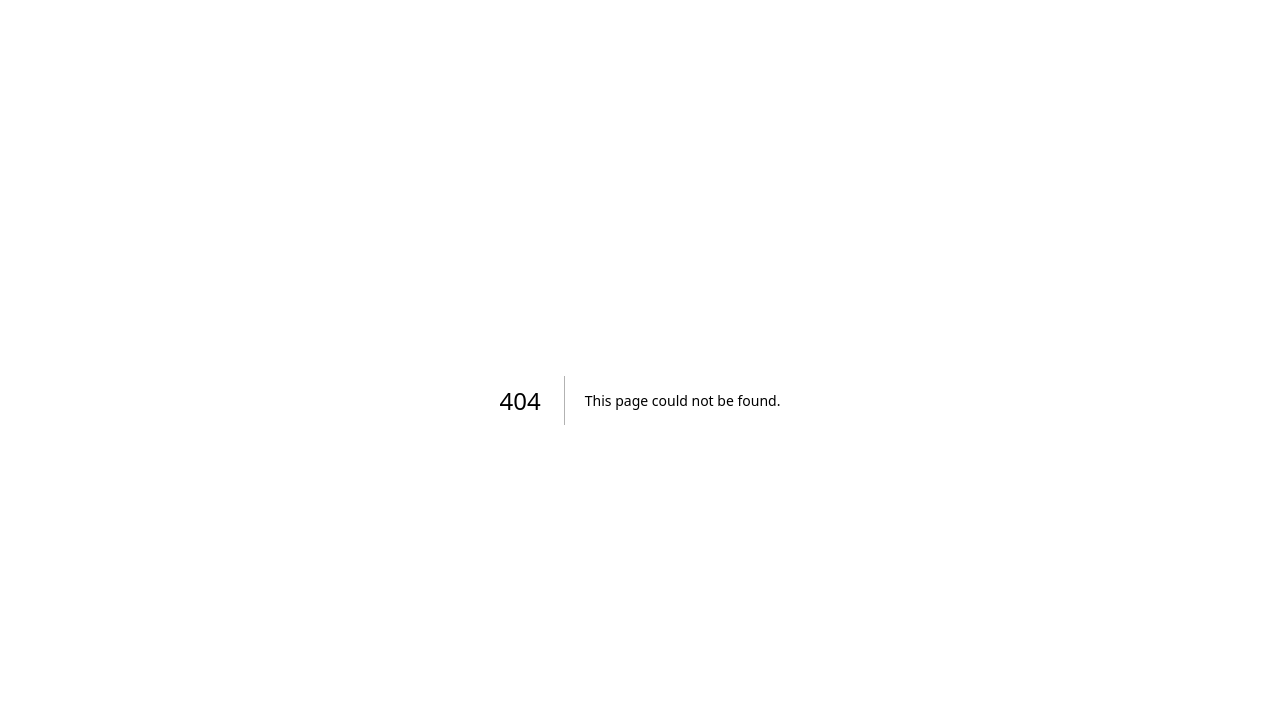
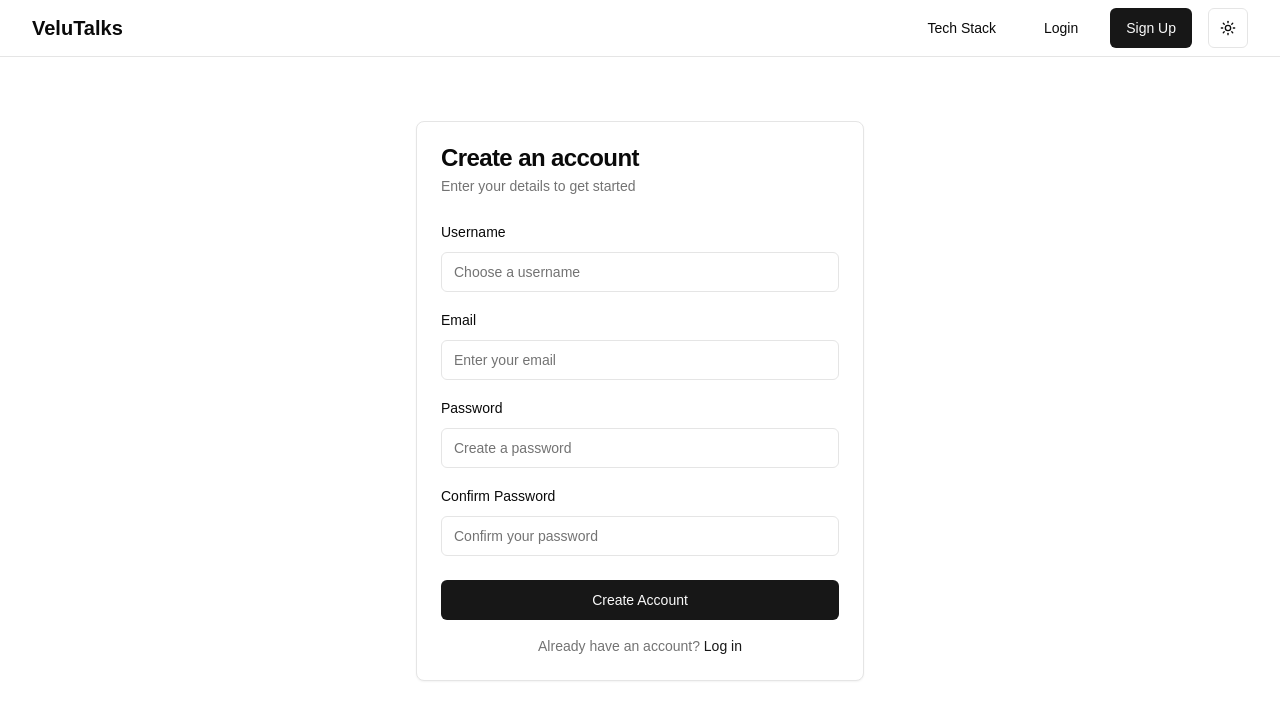
Before and after one commit to sreyansu/VeluTalk, a Next.js app: page /register in a window 1280 px wide. Before the commit this address had no page. Shown: the top 720 px of the page. Built offline with nearby package versions, Linux system fonts and the light colour scheme.

Commit message:
Added login and signup pages

```diff
--- /dev/null
+++ b/app/login/page.tsx
@@ -0,0 +1,95 @@
+"use client"
+
+import { useState } from "react"
+import { useRouter } from "next/navigation"
+import Link from "next/link"
+import { Button } from "@/components/ui/button"
+import { Card, CardContent, CardDescription, CardFooter, CardHeader, CardTitle } from "@/components/ui/card"
+import { Input } from "@/components/ui/input"
+import { Label } from "@/components/ui/label"
+import { Navbar } from "@/components/navbar"
+
+export default function LoginPage() {
+  const [isLoading, setIsLoading] = useState(false)
+  const router = useRouter()
+
+  const handleSubmit = async (e: React.FormEvent<HTMLFormElement>) => {
+    e.preventDefault()
+    setIsLoading(true)
+
+    const formData = new FormData(e.currentTarget)
+    try {
+      const response = await fetch("/api/auth/login", {
+        method: "POST",
+        headers: { "Content-Type": "application/json" },
+        body: JSON.stringify({
+          email: formData.get("email"),
+          password: formData.get("password"),
+        }),
+      })
+
+      if (response.ok) {
+        const data = await response.json()
+        localStorage.setItem("token", data.token)
+        router.push("/dashboard")
+      } else {
+        const error = await response.json()
+        throw new Error(error.message)
+      }
+    } catch (error) {
+      console.error(error)
+      alert(error instanceof Error ? error.message : "Failed to log in")
+    } finally {
+      setIsLoading(false)
+    }
+  }
+
+  return (
+    <div className="min-h-screen">
+      <Navbar />
+      <main className="max-w-7xl mx-auto px-4 sm:px-6 lg:px-8 py-16">
+        <Card className="max-w-md mx-auto">
+          <CardHeader>
+            <CardTitle>Welcome back</CardTitle>
+            <CardDescription>Login to your account to continue</CardDescription>
+          </CardHeader>
+          <form onSubmit={handleSubmit}>
+            <CardContent className="space-y-4">
+              <div className="space-y-2">
+                <Label htmlFor="email">Email</Label>
+                <Input
+                  id="email"
+                  name="email"
+                  type="email"
+                  placeholder="Enter your email"
+                  required
+                />
+              </div>
+              <div className="space-y-2">
+                <Label htmlFor="password">Password</Label>
+                <Input
+                  id="password"
+                  name="password"
+                  type="password"
+                  placeholder="Enter your password"
+                  required
+                />
+              </div>
+            </CardContent>
+            <CardFooter className="flex flex-col space-y-4">
+              <Button type="submit" className="w-full" disabled={isLoading}>
+                {isLoading ? "Logging in..." : "Login"}
+              </Button>
+              <p className="text-sm text-center text-muted-foreground">
+                Don't have an account?{" "}
+                <Link href="/register" className="text-primary hover:underline">
+                  Sign up
+                </Link>
+              </p>
+            </CardFooter>
+          </form>
+        </Card>
+      </main>
+    </div>
+  )
+}
--- /dev/null
+++ b/app/register/page.tsx
@@ -0,0 +1,124 @@
+"use client"
+
+import { useState } from "react"
+import { useRouter } from "next/navigation"
+import Link from "next/link"
+import { Button } from "@/components/ui/button"
+import { Card, CardContent, CardDescription, CardFooter, CardHeader, CardTitle } from "@/components/ui/card"
+import { Input } from "@/components/ui/input"
+import { Label } from "@/components/ui/label"
+import { Navbar } from "@/components/navbar"
+
+export default function RegisterPage() {
+  const [isLoading, setIsLoading] = useState(false)
+  const router = useRouter()
+
+  const handleSubmit = async (e: React.FormEvent<HTMLFormElement>) => {
+    e.preventDefault()
+    setIsLoading(true)
+
+    const formData = new FormData(e.currentTarget)
+    const password = formData.get("password") as string
+    const confirmPassword = formData.get("confirmPassword") as string
+
+    if (password !== confirmPassword) {
+      alert("Passwords do not match")
+      setIsLoading(false)
+      return
+    }
+
+    try {
+      const response = await fetch("/api/auth/register", {
+        method: "POST",
+        headers: { "Content-Type": "application/json" },
+        body: JSON.stringify({
+          username: formData.get("username"),
+          email: formData.get("email"),
+          password: password,
+        }),
+      })
+
+      if (response.ok) {
+        const data = await response.json()
+        localStorage.setItem("token", data.token)
+        router.push("/dashboard")
+      } else {
+        const error = await response.json()
+        throw new Error(error.message)
+      }
+    } catch (error) {
+      console.error(error)
+      alert(error instanceof Error ? error.message : "Failed to create account")
+    } finally {
+      setIsLoading(false)
+    }
+  }
+
+  return (
+    <div className="min-h-screen">
+      <Navbar />
+      <main className="max-w-7xl mx-auto px-4 sm:px-6 lg:px-8 py-16">
+        <Card className="max-w-md mx-auto">
+          <CardHeader>
+            <CardTitle>Create an account</CardTitle>
+            <CardDescription>Enter your details to get started</CardDescription>
+          </CardHeader>
+          <form onSubmit={handleSubmit}>
+            <CardContent className="space-y-4">
+              <div className="space-y-2">
+                <Label htmlFor="username">Username</Label>
+                <Input
+                  id="username"
+                  name="username"
+                  placeholder="Choose a username"
+                  required
+                />
+              </div>
+              <div className="space-y-2">
+                <Label htmlFor="email">Email</Label>
+                <Input
+                  id="email"
+                  name="email"
+                  type="email"
+                  placeholder="Enter your email"
+                  required
+                />
+              </div>
+              <div className="space-y-2">
+                <Label htmlFor="password">Password</Label>
+                <Input
+                  id="password"
+                  name="password"
+                  type="password"
+                  placeholder="Create a password"
+                  required
+                />
+              </div>
+              <div className="space-y-2">
+                <Label htmlFor="confirmPassword">Confirm Password</Label>
+                <Input
+                  id="confirmPassword"
+                  name="confirmPassword"
+                  type="password"
+                  placeholder="Confirm your password"
+                  required
+                />
+              </div>
+            </CardContent>
+            <CardFooter className="flex flex-col space-y-4">
+              <Button type="submit" className="w-full" disabled={isLoading}>
+                {isLoading ? "Creating account..." : "Create Account"}
+              </Button>
+              <p className="text-sm text-center text-muted-foreground">
+                Already have an account?{" "}
+                <Link href="/login" className="text-primary hover:underline">
+                  Log in
+                </Link>
+              </p>
+            </CardFooter>
+          </form>
+        </Card>
+      </main>
+    </div>
+  )
+}
```
